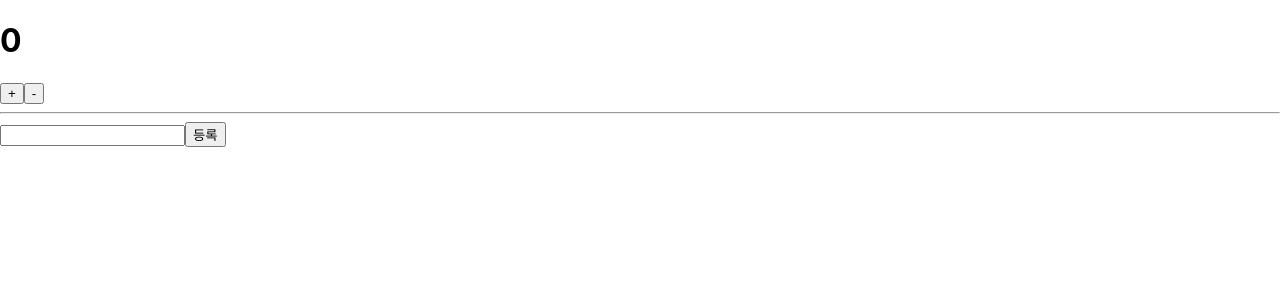
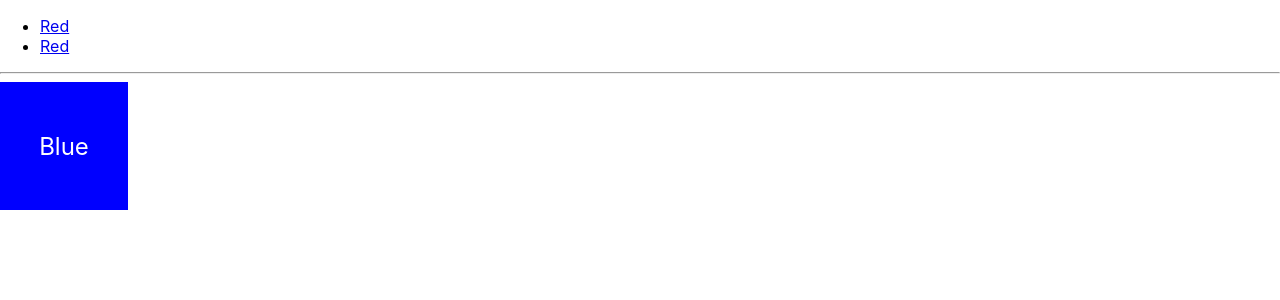
Before and after one commit to bell-ho/react_practice, a React (Create React App) app: page /blue in a window 1280 px wide. Shown: the top 300 px of the page. Built offline with nearby package versions, Linux system fonts and the light colour scheme.

Commit message:
웹팩 커스터 마이징

```diff
--- a/src/App.js
+++ b/src/App.js
@@ -1,13 +1,16 @@
 import React from 'react';
-import Counter from './components/Counter';
-import Todos from './components/Todos';
+import Menu from './components/Menu';
+import { Route } from 'react-router-dom';
+import RedPage from './pages/RedPage';
+import BluePage from './pages/BluePage';
 
 const App = () => {
   return (
     <div>
-      <Counter number={0}/>
+      <Menu />
       <hr />
-      <Todos />
+      <Route path="/red" component={RedPage} />
+      <Route path="/blue" component={BluePage} />
     </div>
   );
 };
--- /dev/null
+++ b/src/components/Blue.js
@@ -0,0 +1,8 @@
+import React from 'react';
+import './css/Blue.css';
+
+const Blue = () => {
+  return <div className="Blue">Blue</div>;
+};
+
+export default Blue;
--- /dev/null
+++ b/src/components/Menu.js
@@ -0,0 +1,17 @@
+import React from 'react';
+import { Link } from 'react-router-dom';
+
+const Menu = () => {
+  return (
+    <ul>
+      <li>
+        <Link to="/red">Red</Link>
+      </li>
+      <li>
+        <Link to="/blue">Red</Link>
+      </li>
+    </ul>
+  );
+};
+
+export default Menu;
--- /dev/null
+++ b/src/components/Red.js
@@ -0,0 +1,8 @@
+import React from 'react';
+import './css/Red.css';
+
+const Red = () => {
+  return <div className="Red">Red</div>;
+};
+
+export default Red;
--- /dev/null
+++ b/src/components/css/Blue.css
@@ -0,0 +1,10 @@
+.Blue {
+  background: blue;
+  font-size: 1.5rem;
+  color: white;
+  width: 128px;
+  height: 128px;
+  display: flex;
+  align-items: center;
+  justify-content: center;
+}
--- /dev/null
+++ b/src/components/css/Red.css
@@ -0,0 +1,10 @@
+.Red {
+  background: red;
+  font-size: 1.5rem;
+  color: white;
+  width: 128px;
+  height: 128px;
+  display: flex;
+  align-items: center;
+  justify-content: center;
+}
--- a/src/index.js
+++ b/src/index.js
@@ -16,9 +16,9 @@ const root = ReactDOM.createRoot(document.getElementById('root'));
 const store = createStore(rootReducer, composeWithDevTools());
 
 root.render(
-  <Provider store={store}>
+  <BrowserRouter>
     <App />
-  </Provider>,
+  </BrowserRouter>,
 );
 
 reportWebVitals();
--- a/src/modules/counter.js
+++ b/src/modules/counter.js
@@ -1,25 +1,21 @@
+import { createAction, handleAction, handleActions } from 'redux-actions';
+
 const INCREASE = 'counter/INCREASE';
 const DECREASE = 'counter/DECREASE';
 
-export const increase = () => ({ type: INCREASE });
-export const decrease = () => ({ type: DECREASE });
+export const increase = createAction(INCREASE);
+export const decrease = createAction(DECREASE);
 
 const initialState = {
   number: 0,
 };
 
-const counter = (state = initialState, action) => {
-  switch (action.type) {
-    case INCREASE:
-      return {
-        number: state.number + 1,
-      };
-    case DECREASE:
-      return {
-        number: state.number - 1,
-      };
-    default:
-      return state;
-  }
-};
+const counter = handleActions(
+  {
+    [INCREASE]: (state, action) => ({ number: state.number + 1 }),
+    [DECREASE]: (state, action) => ({ number: state.number - 1 }),
+  },
+  initialState,
+);
+
 export default counter;
--- a/src/modules/todos.js
+++ b/src/modules/todos.js
@@ -1,20 +1,19 @@
 // 액션 타입 정의
+import { createAction } from 'redux-actions';
+
 const CHANGE_INPUT = 'todos/CHANGE_INPUT'; // 인풋 값을 변경함
 const INSERT = 'todos/INSERT'; // 새로운 todo를 등록함
 const TOGGLE = 'todos/TOGGLE'; // todo를 체크/체크 해제함
 const REMOVE = 'todos/REMOVE'; // todo를 제거함
 
-export const changeInput = (input) => ({ type: CHANGE_INPUT, input });
+export const changeInput = createAction(CHANGE_INPUT, (input) => input);
 
 let id = 3;
-export const insert = (text) => ({
-  type: INSERT,
-  todo: {
+export const insert = createAction(INSERT, (text) => ({
   id: id++,
   text,
   done: false,
-  },
-});
+}));
 
 export const toggle = (id) => ({
   type: TOGGLE,
--- /dev/null
+++ b/src/pages/BluePage.js
@@ -0,0 +1,8 @@
+import React from 'react';
+import Blue from '../components/Blue';
+
+const BluePage = () => {
+  return <Blue/>;
+};
+
+export default BluePage;
--- /dev/null
+++ b/src/pages/RedPage.js
@@ -0,0 +1,8 @@
+import React from 'react';
+import Red from '../components/Red';
+
+const RedPage = () => {
+  return <Red/>;
+};
+
+export default RedPage;
```
Lines whose indentation alone changed are shown as unchanged.
